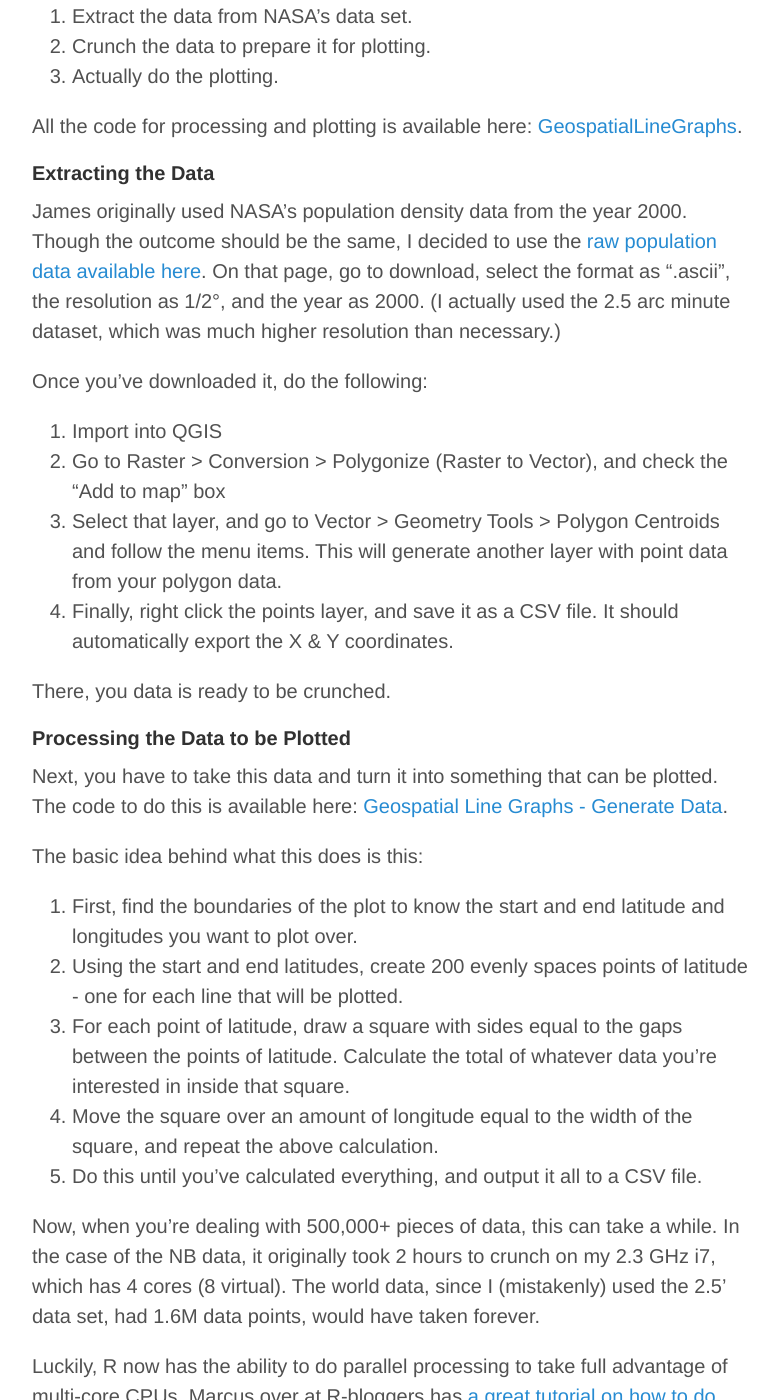
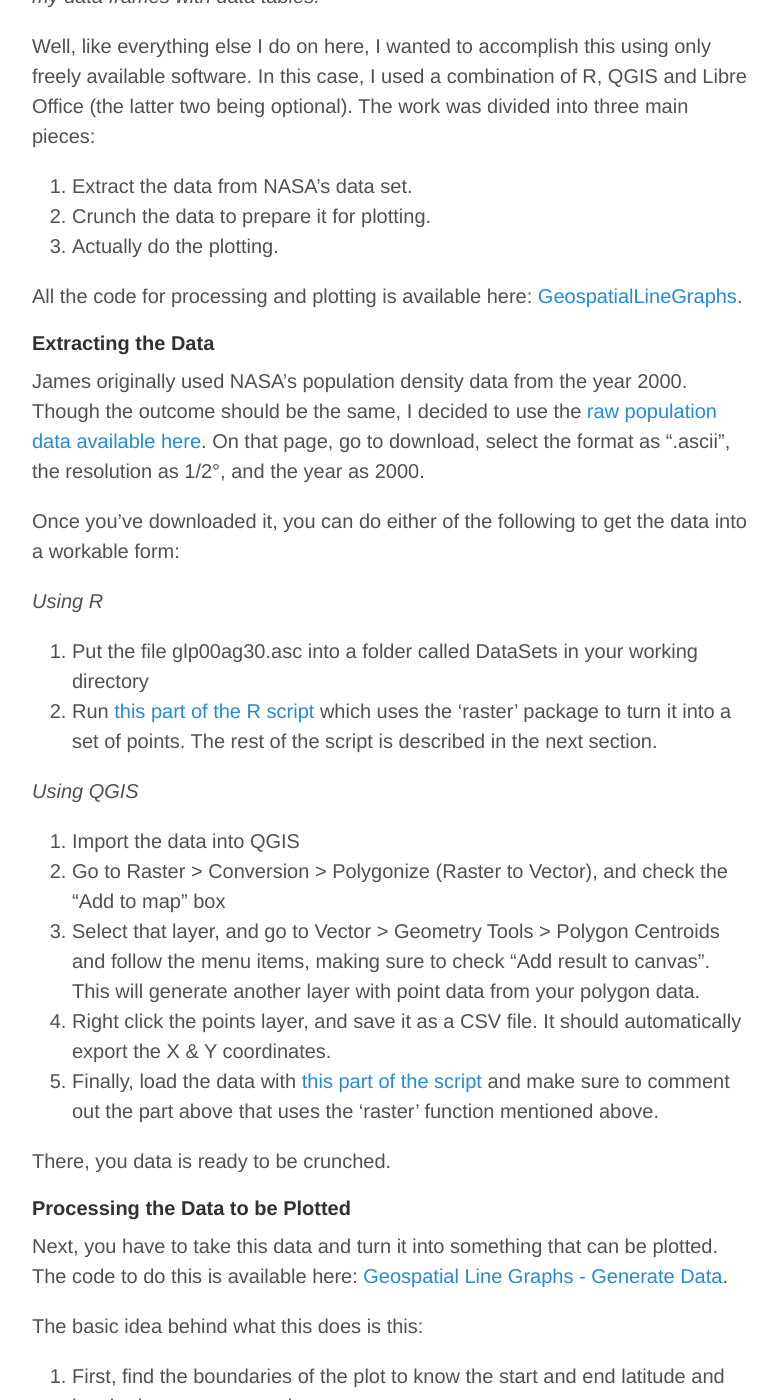
Before and after one commit to Brideau/whackdata, a Jekyll site: the page built from _posts/2014-08-04-line-graphs-parallel-processing-r.md, in a window 1280 px wide and 1400 px high, scrolled down 2612 px. Shown: the whole window, without its empty margins (248-1026 px from the left). Built offline with Jekyll 4.4.1, drawn with Linux system fonts in a browser that asks for light colours; Markdown is read by kramdown in place of the engine named in the settings; comment, search, counter and statistics services are not loaded; some of the changed text lies outside the part shown.

Commit message:
Updated Line Graph post

```diff
--- a/_posts/2014-08-04-line-graphs-parallel-processing-r.md
+++ b/_posts/2014-08-04-line-graphs-parallel-processing-r.md
@@ -27,7 +27,9 @@ These maps aren't the most practical ways of plotting data into a third dimensio
 
 ### So, how was it done?
 
-Well, like everything else I do on here, I wanted to accomplish this using only freely available software. In this case, I used a combination of R, QGIS and Libre Office. The work was divided into three main pieces:
+_**EDIT:** I've updated the below instructions since this was originally published to provide an alternative to using QGIS (thanks [@Zecca_Lehn](https://twitter.com/zecca_lehn) for pointing out I could do this in R itself). I also improved the performance about 3x by replacing my data frames with data tables._
+
+Well, like everything else I do on here, I wanted to accomplish this using only freely available software. In this case, I used a combination of R, QGIS and Libre Office (the latter two being optional). The work was divided into three main pieces:
 
 1.  Extract the data from NASA's data set.
 2.  Crunch the data to prepare it for plotting.
@@ -37,14 +39,22 @@ All the code for processing and plotting is available here: [GeospatialLineGraph
 
 #### Extracting the Data
 
-James originally used NASA's population density data from the year 2000. Though the outcome should be the same, I decided to use the [raw population data available here](http://sedac.ciesin.columbia.edu/data/set/gpw-v3-population-count). On that page, go to download, select the format as ".ascii", the resolution as 1/2°, and the year as 2000. (I actually used the 2.5 arc minute dataset, which was much higher resolution than necessary.)
+James originally used NASA's population density data from the year 2000. Though the outcome should be the same, I decided to use the [raw population data available here](http://sedac.ciesin.columbia.edu/data/set/gpw-v3-population-count). On that page, go to download, select the format as ".ascii", the resolution as 1/2°, and the year as 2000.
 
-Once you've downloaded it, do the following:
+Once you've downloaded it, you can do either of the following to get the data into a workable form:
 
-1.  Import into QGIS
+_Using R_
+
+1.  Put the file glp00ag30.asc into a folder called DataSets in your working directory
+2.  Run [this part of the R script](https://github.com/Brideau/GeospatialLineGraphs/blob/master/01GenerateData.R#L21) which uses the 'raster' package to turn it into a set of points. The rest of the script is described in the next section.
+
+_Using QGIS_
+
+1.  Import the data into QGIS
 2.  Go to Raster > Conversion > Polygonize (Raster to Vector), and check the "Add to map" box
-3.  Select that layer, and go to Vector > Geometry Tools > Polygon Centroids and follow the menu items. This will generate another layer with point data from your polygon data.
-4. Finally, right click the points layer, and save it as a CSV file. It should automatically export the X & Y coordinates.
+3.  Select that layer, and go to Vector > Geometry Tools > Polygon Centroids and follow the menu items, making sure to check "Add result to canvas". This will generate another layer with point data from your polygon data.
+4.  Right click the points layer, and save it as a CSV file. It should automatically export the X & Y coordinates.
+5.  Finally, load the data with [this part of the script](https://github.com/Brideau/GeospatialLineGraphs/blob/master/01GenerateData.R#L29) and make sure to comment out the part above that uses the 'raster' function mentioned above.
 
 There, you data is ready to be crunched.
 
@@ -60,9 +70,9 @@ The basic idea behind what this does is this:
 4.  Move the square over an amount of longitude equal to the width of the square, and repeat the above calculation.
 5. Do this until you've calculated everything, and output it all to a CSV file.
 
-Now, when you're dealing with 500,000+ pieces of data, this can take a while. In the case of the NB data, it originally took 2 hours to crunch on my 2.3 GHz i7, which has 4 cores (8 virtual). The world data, since I (mistakenly) used the 2.5' data set, had 1.6M data points, would have taken forever.
+Now, when you're dealing with 500,000+ pieces of data, this can take a while if you're not taking advantage of your hardware's capabilities. In the case of the NB data, it originally took 2 hours to crunch on my 2.3 GHz i7, which has 4 cores (8 virtual), but only one was being used.
 
-Luckily, R now has the ability to do parallel processing to take full advantage of multi-core CPUs. Marcus over at R-bloggers has [a great tutorial on how to do this in R](http://www.r-bloggers.com/a-brief-foray-into-parallel-processing-with-r/) if you want to have a look. Using this got the time from 2 hours to about 6 minutes for the NB data set, while it still took about 1.5 hours to do the world data (again, you can save yourself the headache here by using lower resolution data).
+Luckily, R now has the ability to do parallel processing to take full advantage of multi-core CPUs. Marcus over at R-bloggers has [a great tutorial on how to do this in R](http://www.r-bloggers.com/a-brief-foray-into-parallel-processing-with-r/) if you want to have a look. Furthermore, using data tables instead of data frames can also improve performance by, in my experience, about a factor of 3 for this computation. Using both of these together got the time to process from 2 hours to about 2 minutes for both the NB and world population data set.
 
 #### Plotting the Data
 
```
